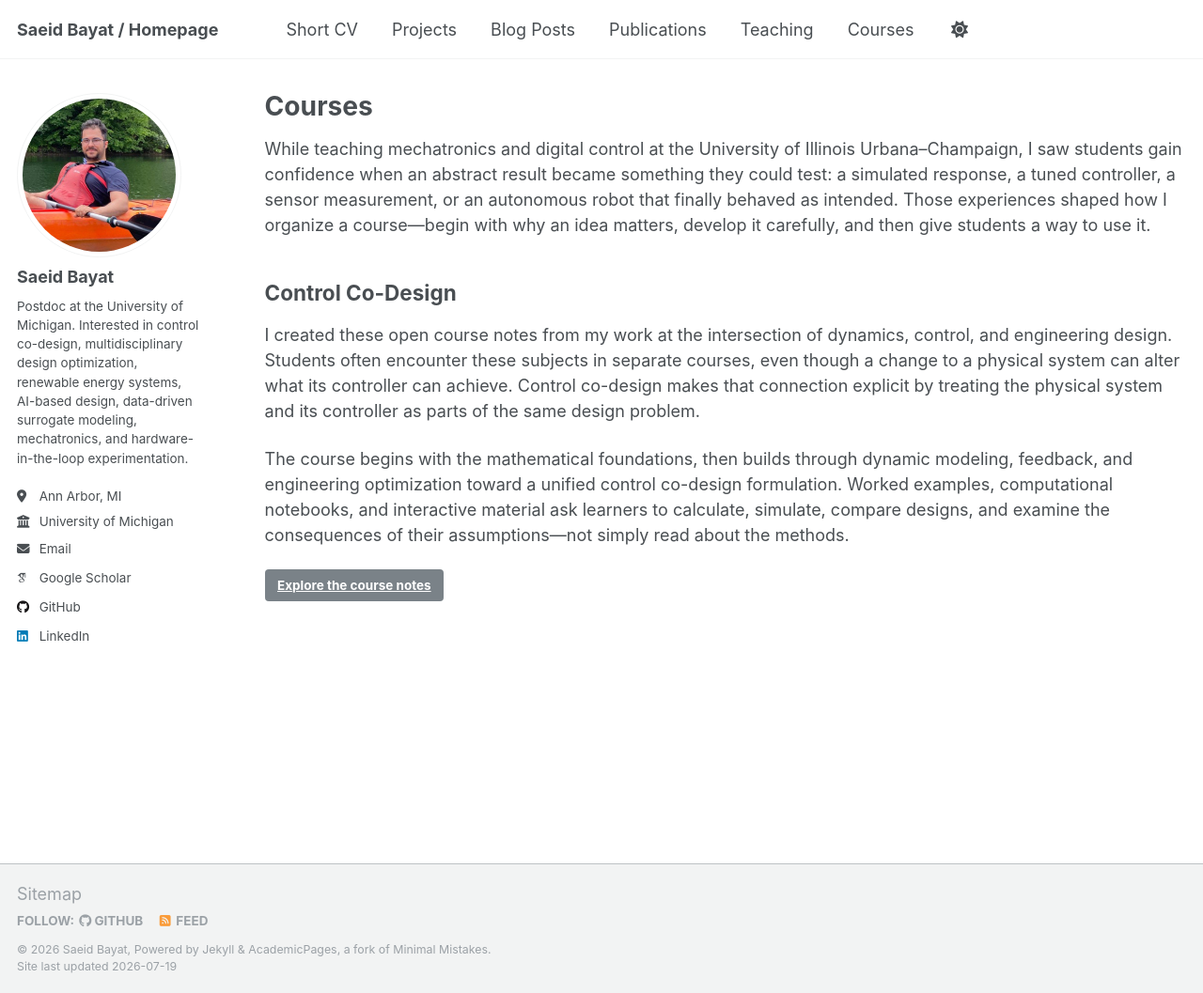
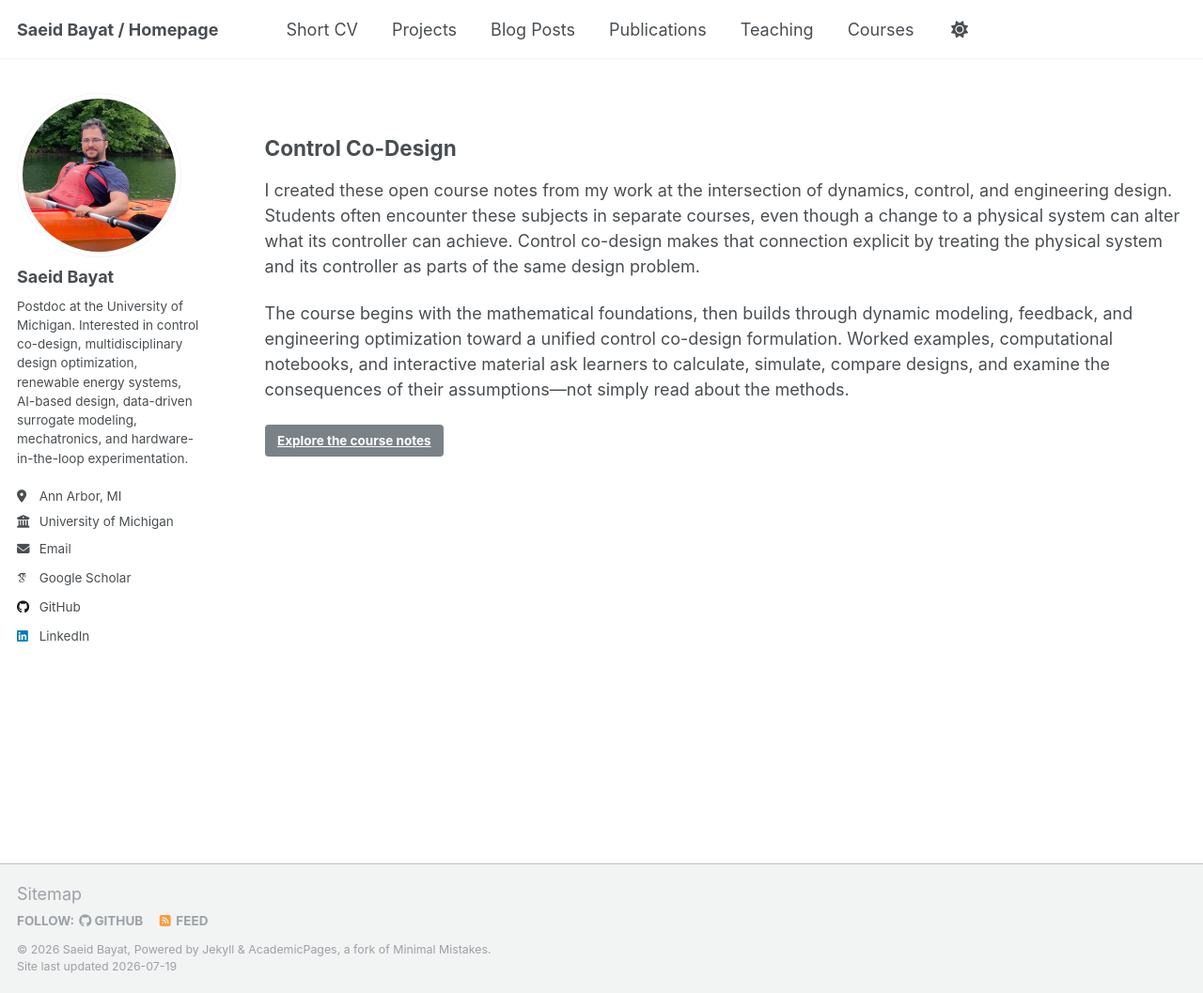
Before and after one commit to SaeidBayat/SaeidBayat.github.io, a Jekyll site: the page built from _pages/courses.md, in a window 1280 px wide and 1057 px high. Shown: the whole window at 94% size. Built offline with Jekyll 4.4.1, drawn with Linux system fonts in a browser that asks for light colours; some web fonts are replaced; a script that is not in the unit is left out.

Commit message:
Start courses page with course content

```diff
--- a/_layouts/archive.html
+++ b/_layouts/archive.html
@@ -17,7 +17,9 @@ layout: default
 
   <div class="archive">
     {% unless page.header.overlay_color or page.header.overlay_image %}
-      <h1 class="page__title">{{ page.title }}</h1>
+      {% unless page.show_title == false %}
+        <h1 class="page__title">{{ page.title }}</h1>
+      {% endunless %}
     {% endunless %}
     {{ content }}
   </div>
--- a/_pages/courses.md
+++ b/_pages/courses.md
@@ -3,9 +3,8 @@ layout: archive
 title: "Courses"
 permalink: /courses/
 author_profile: true
+show_title: false
 ---
-
-While teaching mechatronics and digital control at the University of Illinois Urbana–Champaign, I saw students gain confidence when an abstract result became something they could test: a simulated response, a tuned controller, a sensor measurement, or an autonomous robot that finally behaved as intended. Those experiences shaped how I organize a course—begin with why an idea matters, develop it carefully, and then give students a way to use it.
 
 ## Control Co-Design
 
```
